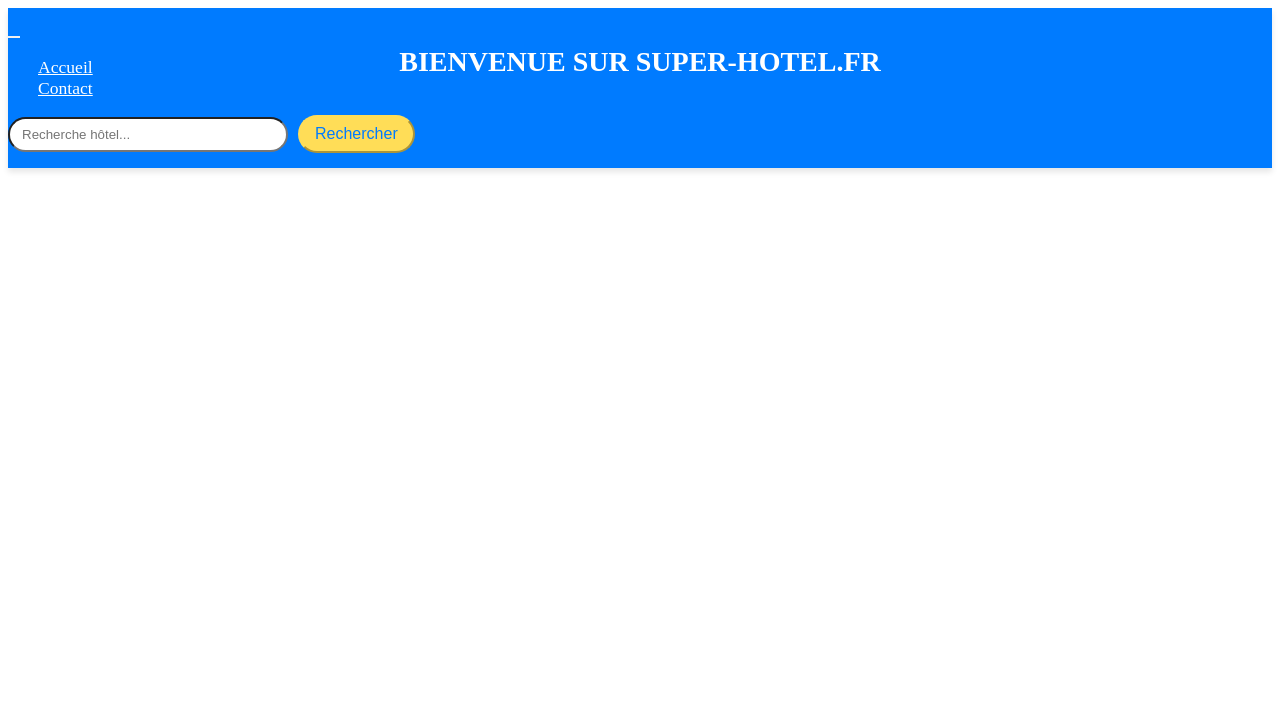
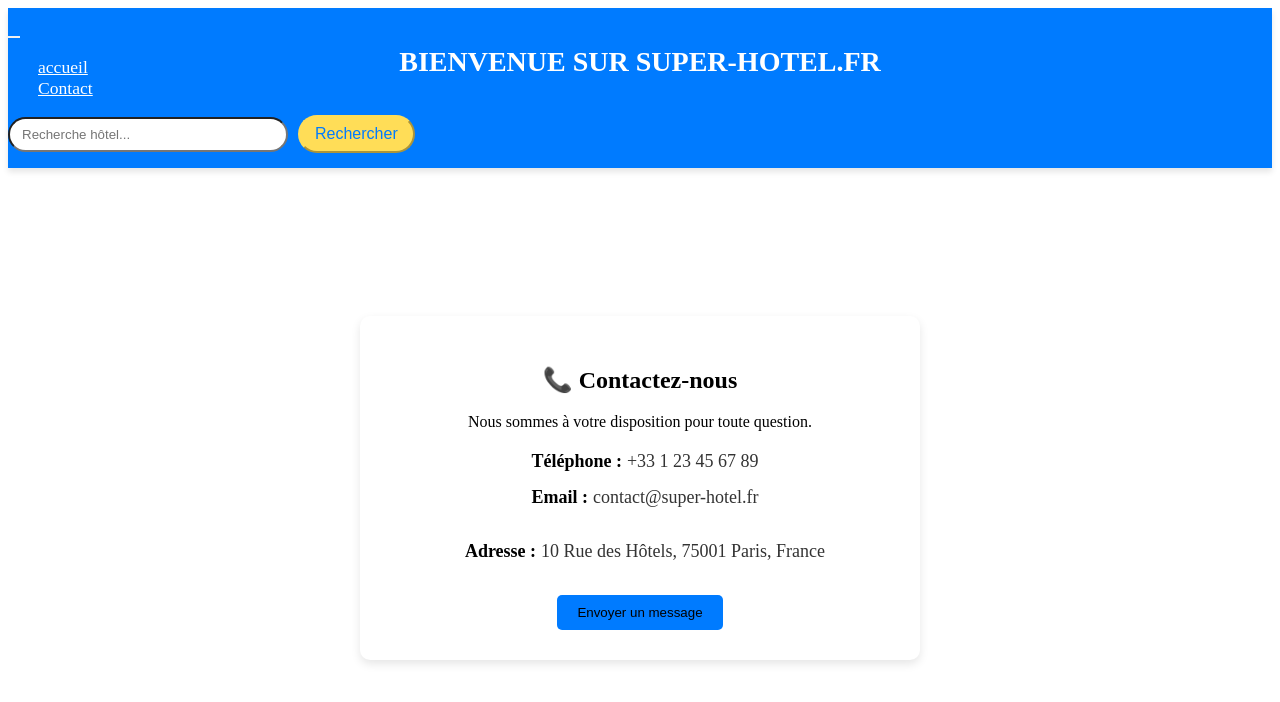
Before and after one commit to alikozmanov/angularProject, an Angular app: page /contact in a window 1280 px wide. Before the commit this address led to /. Shown: the top 702 px of the page. Built offline with nearby package versions, Linux system fonts and the light colour scheme.

Commit message:
adding contact

```diff
--- a/src/app/app-routing.module.ts
+++ b/src/app/app-routing.module.ts
@@ -2,10 +2,13 @@ import { NgModule } from '@angular/core';
 import { RouterModule, Routes } from '@angular/router';
 import { CityListComponent } from './components/city-list/city-list.component';
 import { HotelListComponent } from './components/hotel-list/hotel-list.component';
+import { ContactComponent } from './components/contact/contact.component';
+
 
 const routes: Routes = [
   { path: '', component: CityListComponent },
-  { path: 'hotels/:cityId', component: HotelListComponent }
+  { path: 'hotels/:cityId', component: HotelListComponent },
+    { path: 'contact', component: ContactComponent }
 ];
 
 @NgModule({
--- a/src/app/app.module.ts
+++ b/src/app/app.module.ts
@@ -7,13 +7,15 @@ import { CityListComponent } from './components/city-list/city-list.component';
 import { HotelListComponent } from './components/hotel-list/hotel-list.component';
 import { NavbarComponent } from './components/navbar/navbar.component';
 import { FormsModule } from '@angular/forms';
+import { ContactComponent } from './components/contact/contact.component';
 
 @NgModule({
   declarations: [
     AppComponent,
     CityListComponent,
     HotelListComponent,
-    NavbarComponent
+    NavbarComponent,
+    ContactComponent
   ],
   imports: [
     BrowserModule,
--- /dev/null
+++ b/src/app/components/contact/contact.component.css
@@ -0,0 +1,81 @@
+/* Centrer le bloc contact et le remonter un peu */
+.container {
+  display: flex;
+  justify-content: center;
+  align-items: center;
+  min-height: 80vh;
+  padding-bottom: 20px;
+}
+
+/* Style de la carte de contact */
+.contact-card {
+  background: white;
+  padding: 30px;
+  border-radius: 10px;
+  box-shadow: 0px 4px 10px rgba(0, 0, 0, 0.1);
+  max-width: 500px;
+  width: 100%;
+  text-align: center;
+  transition: transform 0.3s ease, box-shadow 0.3s ease;
+}
+
+/* Effet au survol de la carte */
+.contact-card:hover {
+  transform: translateY(-5px);
+  box-shadow: 0px 6px 15px rgba(0, 0, 0, 0.15);
+}
+
+/* Style des informations de contact */
+.contact-info {
+  margin-top: 20px;
+}
+
+/* Alignement des éléments de contact */
+.contact-item {
+  display: flex;
+  align-items: center;
+  justify-content: center;
+  margin-bottom: 15px;
+  font-size: 18px;
+}
+
+/* Icônes */
+.contact-item i {
+  font-size: 22px;
+  color: #007bff;
+  margin-right: 10px;
+}
+
+/* Texte en gras */
+.contact-item span {
+  font-weight: bold;
+  margin-right: 5px;
+}
+
+/* Liens et texte */
+.contact-item a,
+.contact-item p {
+  color: #333;
+  text-decoration: none;
+}
+
+/* Effet au survol des liens */
+.contact-item a:hover {
+  text-decoration: underline;
+  color: #0056b3;
+}
+
+/* Bouton stylisé */
+.btn-primary {
+  background-color: #007bff;
+  border: none;
+  padding: 10px 20px;
+  border-radius: 5px;
+  cursor: pointer;
+  transition: background 0.3s;
+}
+
+/* Effet au survol du bouton */
+.btn-primary:hover {
+  background-color: #0056b3;
+}
--- /dev/null
+++ b/src/app/components/contact/contact.component.html
@@ -0,0 +1,30 @@
+<div class="container mt-5">
+  <div class="contact-card">
+    <h2 class="text-center mb-4">📞 Contactez-nous</h2>
+    <p class="text-center">Nous sommes à votre disposition pour toute question.</p>
+
+    <div class="contact-info">
+      <div class="contact-item">
+        <i class="fas fa-phone"></i>
+        <span>Téléphone :</span>
+        <a href="tel:+33123456789">+33 1 23 45 67 89</a>
+      </div>
+
+      <div class="contact-item">
+        <i class="fas fa-envelope"></i>
+        <span>Email :</span>
+        <a href="mailto:contact@super-hotel.fr">contact@super-hotel.fr</a>
+      </div>
+
+      <div class="contact-item">
+        <i class="fas fa-map-marker-alt"></i>
+        <span>Adresse :</span>
+        <p>10 Rue des Hôtels, 75001 Paris, France</p>
+      </div>
+    </div>
+
+    <div class="text-center mt-4">
+      <button class="btn btn-primary">Envoyer un message</button>
+    </div>
+  </div>
+</div>
--- a/src/app/components/navbar/navbar.component.html
+++ b/src/app/components/navbar/navbar.component.html
@@ -8,7 +8,7 @@
     <div class="collapse navbar-collapse" id="navbarNav">
       <ul class="navbar-nav ms-auto">
         <li class="nav-item">
-          <a class="nav-link" routerLink="/">Accueil</a>
+          <a class="nav-link" routerLink="/">accueil</a>
         </li>
         <li class="nav-item">
           <a class="nav-link" routerLink="/contact">Contact</a>
```
Also changed, not shown: src/app/components/contact/contact.component.ts (added, +9 -0 lines), 1 other file (tests, documents, lock files or other folders).
